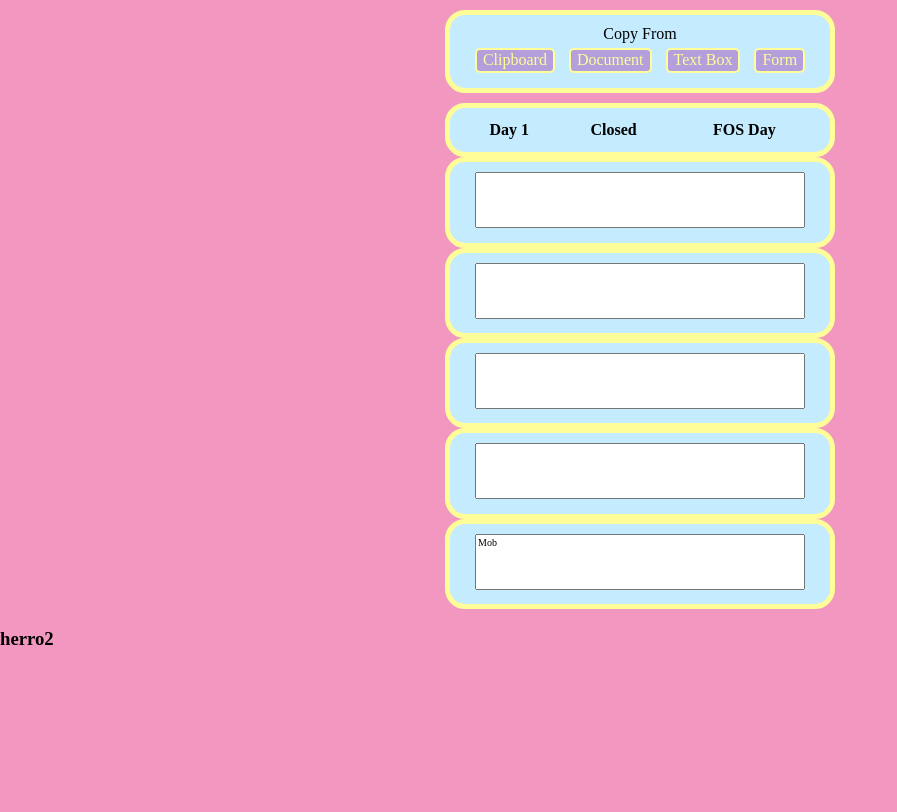
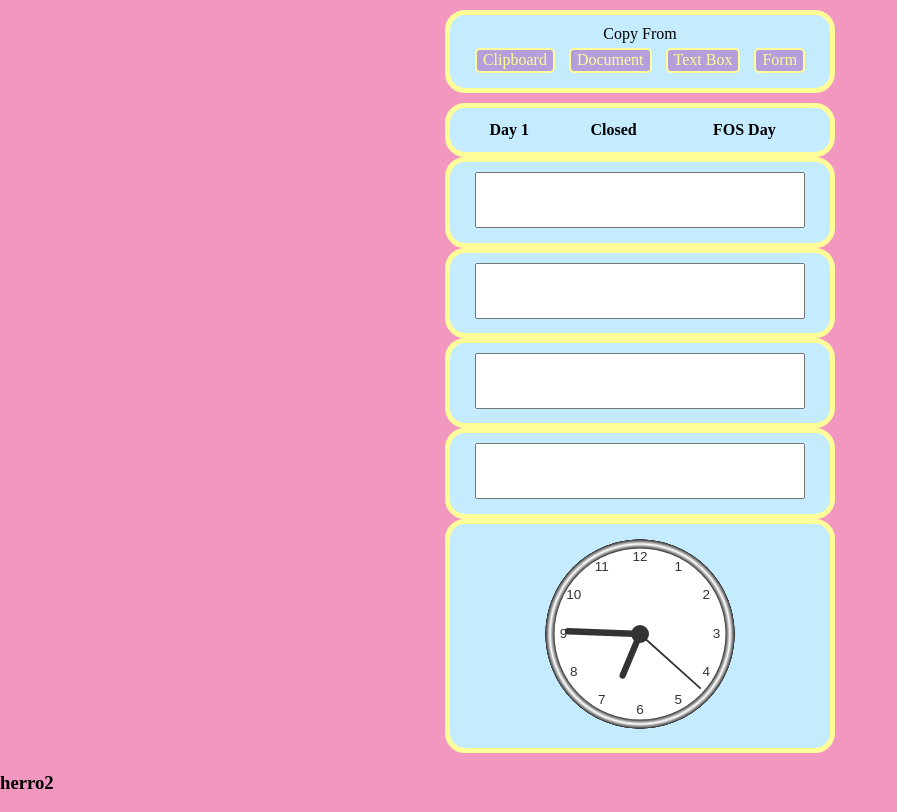
Before and after one commit to JaseyFTW/jsAccelerometer, a plain HTML site: page index.html in a window 1280 px wide. Shown: the whole page, without its empty margins (0-897 px from the left). Drawn offline with nearby package versions, Linux system fonts and the light colour scheme.

Commit message:
clock added...obvoiusly...

```diff
--- /dev/null
+++ b/canvas.js
@@ -0,0 +1,81 @@
+var canvas = document.getElementById("myCanvas");
+var ctx = canvas.getContext("2d");
+var radius = canvas.height / 2;
+ctx.translate(radius, radius);
+radius = radius * 0.90
+setInterval(drawClock, 1000);
+
+function drawClock() {
+  drawFace(ctx, radius);
+  drawNumbers(ctx, radius);
+  drawTime(ctx, radius);
+}
+
+function drawTime(ctx, radius){
+  var now = new Date();
+  var hour = now.getHours();
+  var minute = now.getMinutes();
+  var second = now.getSeconds();
+  //hour
+  hour = hour%12;
+  hour = (hour*Math.PI/6)+(minute*Math.PI/(6*60))+(second*Math.PI/(360*60));
+  drawHand(ctx, hour, radius*0.5, radius*0.07);
+  //minute
+  minute = (minute*Math.PI/30)+(second*Math.PI/(30*60));
+  drawHand(ctx, minute, radius*0.8, radius*0.07);
+  // second
+  second = (second*Math.PI/30);
+  drawHand(ctx, second, radius*0.9, radius*0.02);
+}
+
+function drawHand(ctx, pos, length, width) {
+  ctx.beginPath();
+  ctx.lineWidth = width;
+  ctx.lineCap = "round";
+  ctx.moveTo(0,0);
+  ctx.rotate(pos);
+  ctx.lineTo(0, -length);
+  ctx.stroke();
+  ctx.rotate(-pos);
+}
+
+
+function drawNumbers(ctx, radius) {
+  var ang;
+  var num;
+  ctx.font = radius * 0.15 + "px arial";
+  ctx.textBaseline = "middle";
+  ctx.textAlign = "center";
+  for(num = 1; num < 13; num++){
+    ang = num * Math.PI / 6;
+    ctx.rotate(ang);
+    ctx.translate(0, -radius * 0.85);
+    ctx.rotate(-ang);
+    ctx.fillText(num.toString(), 0, 0);
+    ctx.rotate(ang);
+    ctx.translate(0, radius * 0.85);
+    ctx.rotate(-ang);
+  }
+}
+
+function drawFace(ctx, radius) {
+  var grad;
+
+  ctx.beginPath();
+  ctx.arc(0, 0, radius, 0, 2 * Math.PI);
+  ctx.fillStyle = 'white';
+  ctx.fill();
+
+  grad = ctx.createRadialGradient(0, 0 ,radius * 0.95, 0, 0, radius * 1.05);
+  grad.addColorStop(0, '#333');
+  grad.addColorStop(0.5, 'white');
+  grad.addColorStop(1, '#333');
+  ctx.strokeStyle = grad;
+  ctx.lineWidth = radius*0.1;
+  ctx.stroke();
+
+  ctx.beginPath();
+  ctx.arc(0, 0, radius * 0.1, 0, 2 * Math.PI);
+  ctx.fillStyle = '#333';
+  ctx.fill();
+}
--- a/index.html
+++ b/index.html
@@ -45,8 +45,9 @@
   </div>
   <div class="wrapper text">
     <textarea class="datain" id="text-datain"></textarea>
-  </div><div class="wrapper text">
-    <textarea class="datain" id="text-mobile"></textarea>
+  </div>
+  <div class="wrapper" >
+    <canvas id="myCanvas" width="200" height="200"></canvas>
   </div>
   <h3 id="test">js test2</h3>
   <template id="entry-template">
@@ -57,5 +58,6 @@
     </tr>
   </template>
   <script src="main.js"></script>
+  <script src="canvas.js"></script>
 </body>
 </html>
--- a/main.js
+++ b/main.js
@@ -29,7 +29,6 @@ const txtAccOutput = document.getElementById("acc-datain");
 const txtMagOutput = document.getElementById("mag-datain");
 const txtOtherOutput = document.getElementById("other-datain");
 const txtTextOutput = document.getElementById("text-datain");
-const txtMobileOutput = document.getElementById("text-mobile");
 
 const txtTest = document.getElementById("test");
 
@@ -41,7 +40,6 @@ const leh = document.getElementsByTagName("h3")[0];
 // alert(leh.id);
 
 
-txtMobileOutput.value = "Mob";
 
 btnclipboard.addEventListener('click', async () => {
 
--- a/styles.css
+++ b/styles.css
@@ -30,6 +30,12 @@ caption{
 textarea{
   resize: none;
 }
+
+/* canvas{
+
+  border:1px solid #000000;
+
+} */
 
 .wrapper{
   border: 5px solid var(--color3);
```
